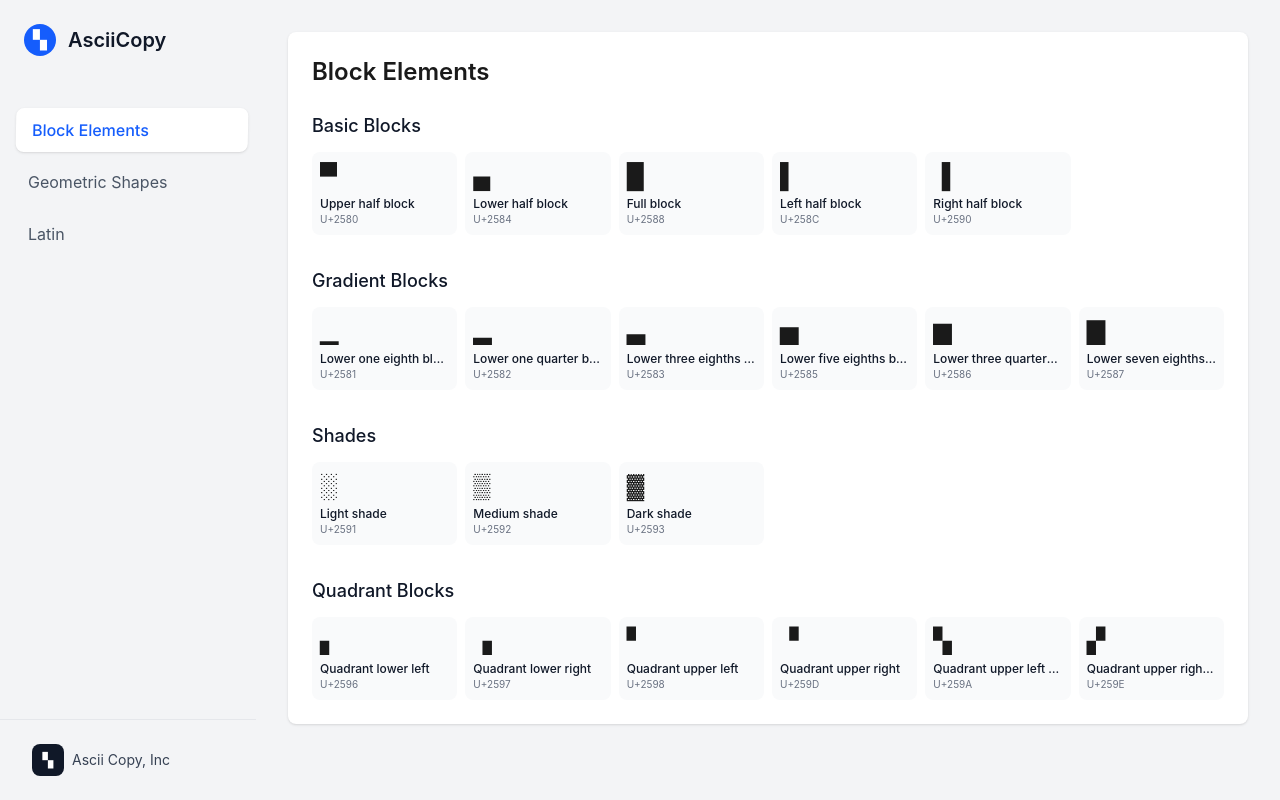
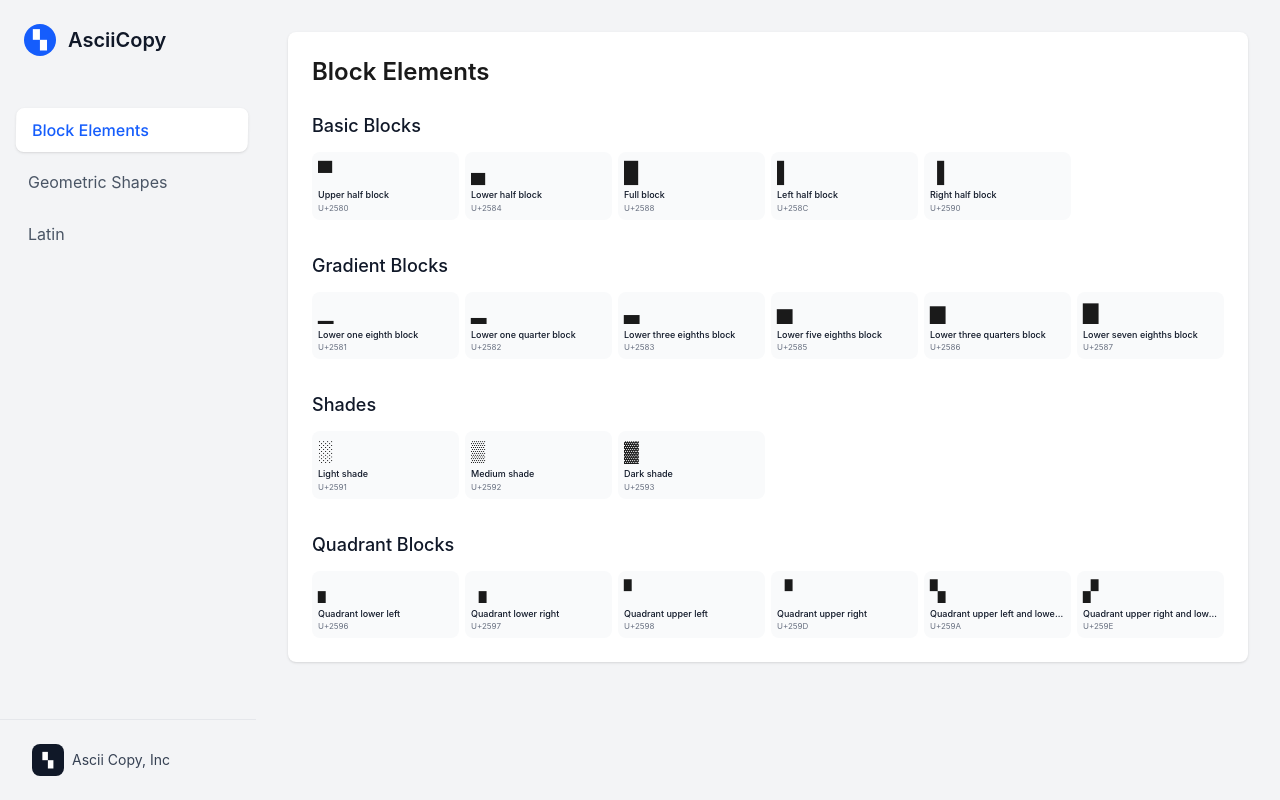
Before and after one commit to yerald231ger/asciicopy, a React (Vite) app: page / in a window 1280 px wide. Built offline with nearby package versions, Linux system fonts and the light colour scheme.

Commit message:
Refactor UnicodeElement component styles for improved layout and readability

```diff
--- a/src/components/UnicodeElement.tsx
+++ b/src/components/UnicodeElement.tsx
@@ -27,21 +27,21 @@ export function UnicodeElement({ title, blocks }: UnicodeElementProps) {
   return (
     <div>
       <h3 className="text-lg font-medium text-gray-900 mb-3">{title}</h3>
-      <div className="grid grid-cols-2 sm:grid-cols-3 md:grid-cols-4 lg:grid-cols-6 gap-2">
+      <div className="grid grid-cols-2 sm:grid-cols-3 md:grid-cols-4 lg:grid-cols-6 gap-1.5">
         {blocks.map((block) => (
           <div
             key={block.code}
             onClick={() => handleCopy(block.glyph, block.code)}
-            className="relative p-2 bg-gray-50 rounded-lg hover:bg-white hover:shadow-sm transition-all duration-200 cursor-pointer group"
+            className="relative p-1.5 bg-gray-50 rounded-lg hover:bg-white hover:shadow-sm transition-all duration-200 cursor-pointer group"
           >
-            <span className="text-2xl block mb-1">{block.glyph}</span>
-            <p className="text-xs font-medium text-gray-900 truncate">{block.description}</p>
-            <p className="text-[10px] text-gray-500">{block.code}</p>
+            <span className="text-xl block mb-0.5">{block.glyph}</span>
+            <p className="text-[9px] font-medium text-gray-900 truncate">{block.description}</p>
+            <p className="text-[8px] text-gray-500">{block.code}</p>
 
             {/* Copied indicator */}
             <div
               className={`
-                absolute top-1 right-1 px-1.5 py-0.5 bg-blue-600 text-white text-[10px] rounded
+                absolute top-0.5 right-0.5 px-1 py-0.5 bg-blue-600 text-white text-[8px] rounded
                 transition-all duration-200
                 ${copiedBlock === block.code
                   ? 'opacity-100 translate-y-0'
```
